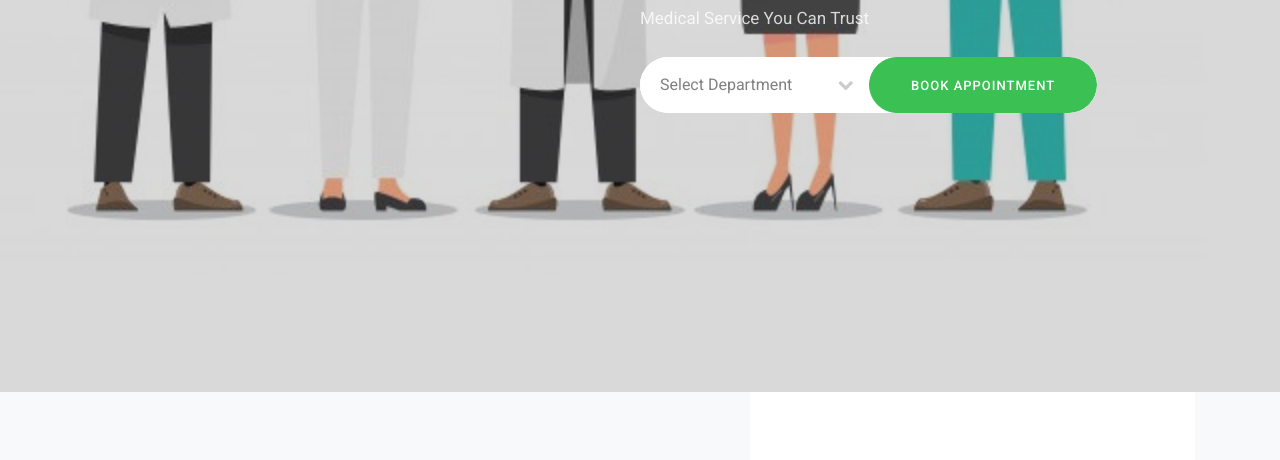
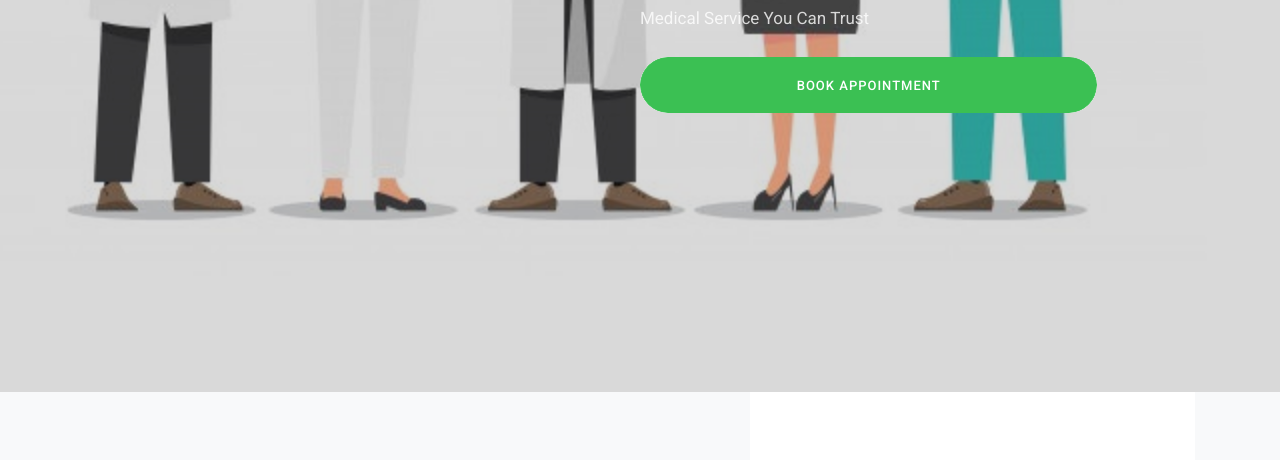
Before and after one commit to Munzali/cedarpaed, a plain HTML site: page index.html in a window 1280 px wide. Shown: the part 640-1100 px from the top of the page. Drawn offline with Linux system fonts and the light colour scheme; some packages are replaced by stand-ins of ours; no server answers; files whose address does not match are found by name.

Commit message:
appointment

```diff
--- a/index.html
+++ b/index.html
@@ -113,7 +113,7 @@
 											<div class="form-field">
 												<div class="select-wrap">
 													<div class="icon"><span class="fa fa-chevron-down"></span></div>
-													<select name="" id="" class="form-control">
+													<!-- <select name="" id="" class="form-control">
 														<option value="">Select Department</option>
 														<option value="">Immunization</option>
 														<option value="">Reproductive Health Clinic</option>
@@ -122,7 +122,7 @@
 														<option value="">Nutrition</option>
 														<option value="">Other Services</option>
 													</select>
-												</div>
+												</div> -->
 											</div>
 										</div>
 										<div class="form-group">
```
